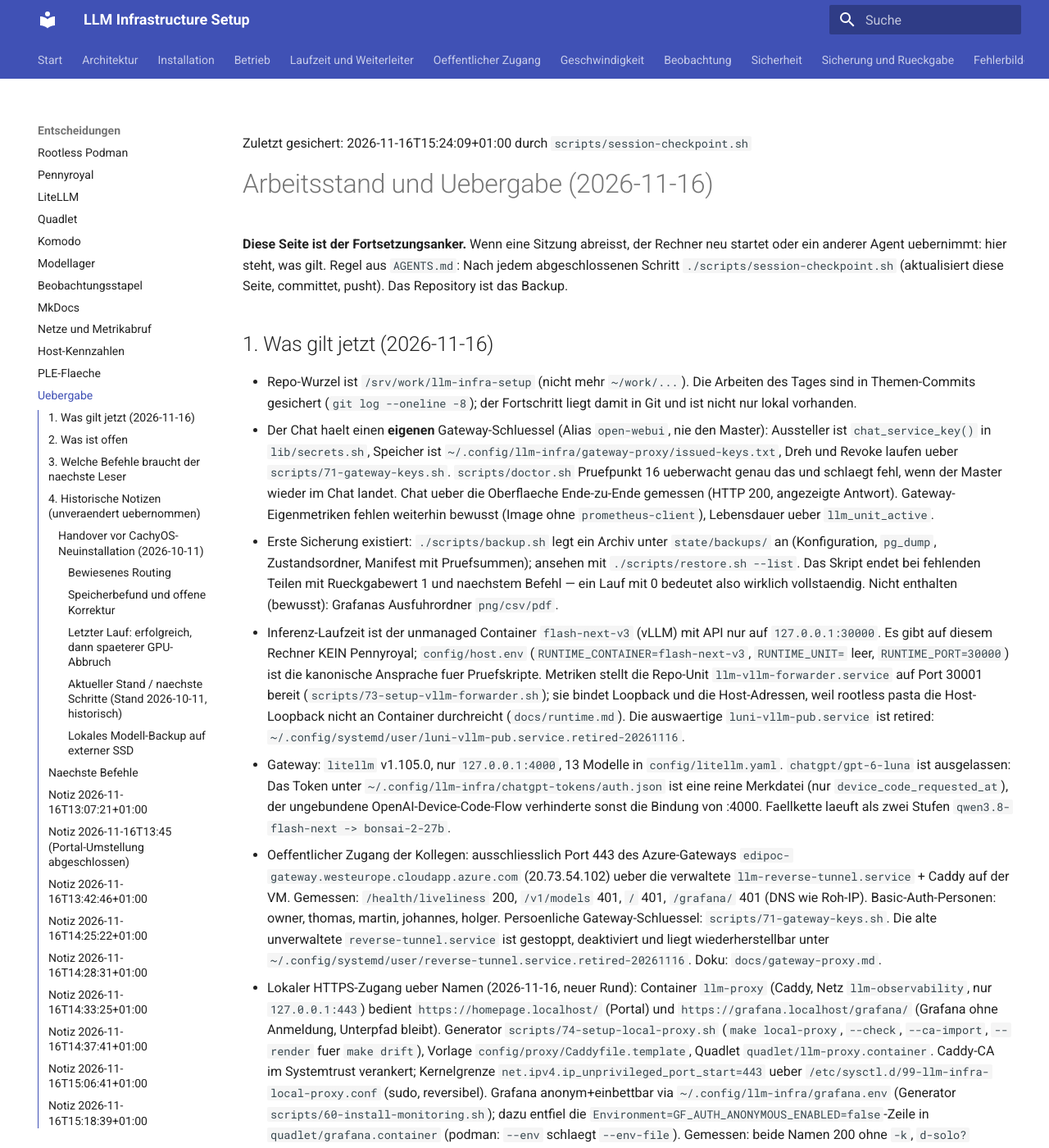
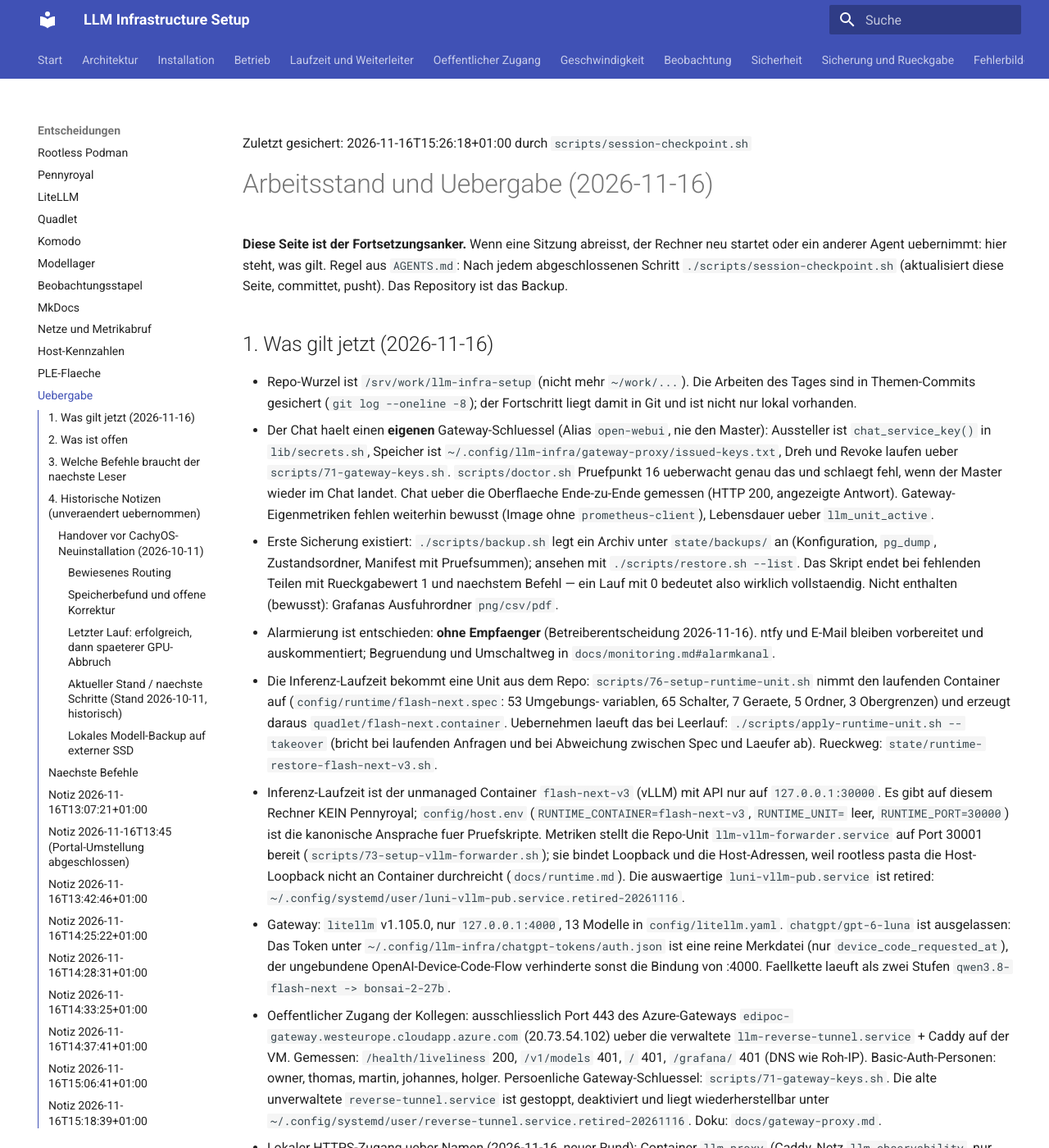
Before and after one commit to thomasdenk79-cyber/llm-infra-setup, an MkDocs documentation site: the page built from docs/HANDOFF.md, in a window 1280 px wide and 1400 px high. Shown: the whole window at 82% size. Built offline with MkDocs 1.6.1 and Material for MkDocs 9.7.7, drawn with Linux system fonts in a browser that asks for light colours; some of the changed text lies outside the part shown.

Commit message:
stand: 2026-11-16T15:26 gesichert (5 Dateien)

```diff
--- a/docs/HANDOFF.md
+++ b/docs/HANDOFF.md
@@ -1,4 +1,4 @@
-Zuletzt gesichert: 2026-11-16T15:24:09+01:00 durch `scripts/session-checkpoint.sh`
+Zuletzt gesichert: 2026-11-16T15:26:18+01:00 durch `scripts/session-checkpoint.sh`
 
 # Arbeitsstand und Uebergabe (2026-11-16)
 
@@ -27,6 +27,15 @@ Das Repository ist das Backup.
   fehlenden Teilen mit Rueckgabewert 1 und naechstem Befehl — ein Lauf mit 0 bedeutet
   also wirklich vollstaendig. Nicht enthalten (bewusst): Grafanas Ausfuhrordner
   `png/csv/pdf`.
+* Alarmierung ist entschieden: **ohne Empfaenger** (Betreiberentscheidung 2026-11-16).
+  ntfy und E-Mail bleiben vorbereitet und auskommentiert; Begruendung und Umschaltweg
+  in `docs/monitoring.md#alarmkanal`.
+* Die Inferenz-Laufzeit bekommt eine Unit aus dem Repo: `scripts/76-setup-runtime-unit.sh`
+  nimmt den laufenden Container auf (`config/runtime/flash-next.spec`: 53 Umgebungs-
+  variablen, 65 Schalter, 7 Geraete, 5 Ordner, 3 Obergrenzen) und erzeugt daraus
+  `quadlet/flash-next.container`. Uebernehmen laeuft das bei Leerlauf:
+  `./scripts/apply-runtime-unit.sh --takeover` (bricht bei laufenden Anfragen und bei
+  Abweichung zwischen Spec und Laeufer ab). Rueckweg: `state/runtime-restore-flash-next-v3.sh`.
 * Inferenz-Laufzeit ist der unmanaged Container `flash-next-v3` (vLLM) mit
   API nur auf `127.0.0.1:30000`. Es gibt auf diesem Rechner KEIN Pennyroyal;
   `config/host.env` (`RUNTIME_CONTAINER=flash-next-v3`, `RUNTIME_UNIT=` leer,
@@ -405,3 +414,7 @@ laufzeit: Unit aus Aufnahmen des laufenden Containers, Neustart-Schutz fails clo
 ## Notiz 2026-11-16T15:24:09+01:00
 
 uebernahme-Modus mit Leerlaufschutz, Rueckweg und Spec-Vergleich
+
+## Notiz 2026-11-16T15:26:18+01:00
+
+alarmkanal-entscheidung ohne empfaenger dokumentiert
```
Also changed, not shown: CHANGELOG.md (+35 -0 lines), docs/monitoring.md (+6 -0 lines), docs/status.md (+8 -0 lines), 1 other file.
